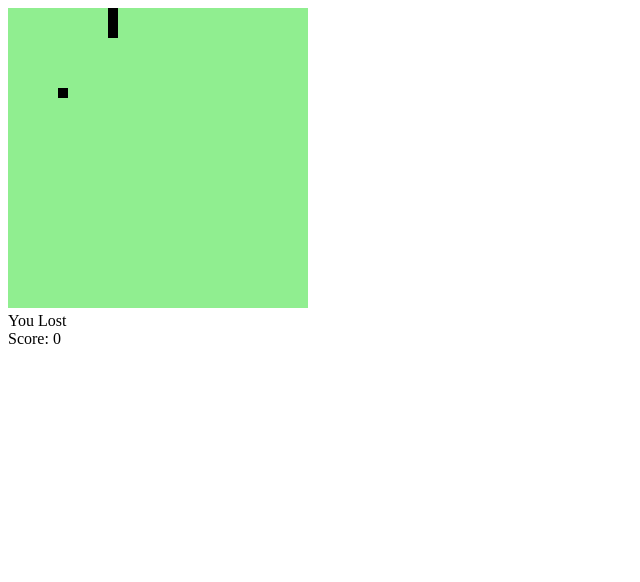
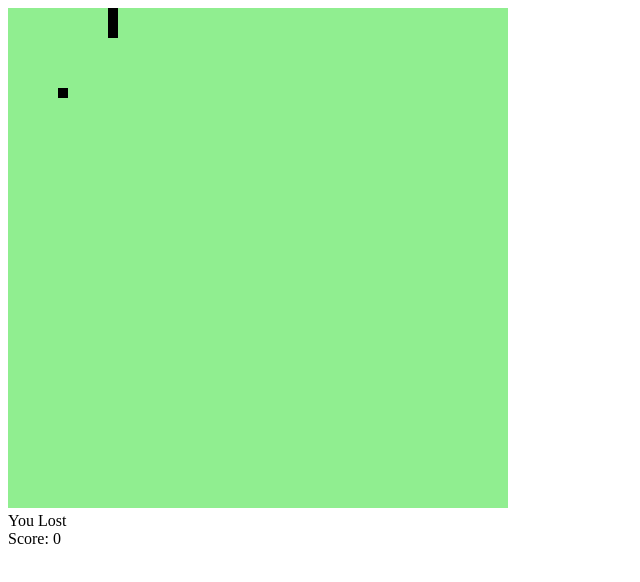
Before and after one commit to conzett/canvasSnake, a plain HTML site: page run.html in a window 1280 px wide. Shown: the whole page, without its empty margins (0-640 px from the left). Drawn offline with Linux system fonts and the light colour scheme.

Commit message:
Change to make script set the size of the canvas rather than specifying it in HTML

```diff
--- a/run.html
+++ b/run.html
@@ -4,7 +4,7 @@
 		<title>Snake</title>
 	</head>
 	<body>
-		<canvas style="background: lightGreen" id="level" width="300" height="300"></canvas>
+		<canvas style="background: lightGreen" id="level"></canvas>
 		<div id="status"></div>
 		<div>Score: <span id="score">0</span></div>
 	</body>
--- a/snake.js
+++ b/snake.js
@@ -113,9 +113,12 @@ var levelObject = function(snake, dimensions, increment){
 		return false;
 	}
 }
-
-var level = new levelObject(null, { width: 300, height: 300 });
+var levelWidth = 500;
+var levelHeight = 500;
+var level = new levelObject(null, { width: levelWidth, height: levelHeight });
 var canvas = document.getElementById('level');
+canvas.width = levelWidth;
+canvas.height = levelHeight;
 var time = 100;
 var status = "play";
 var score = 0;
```
